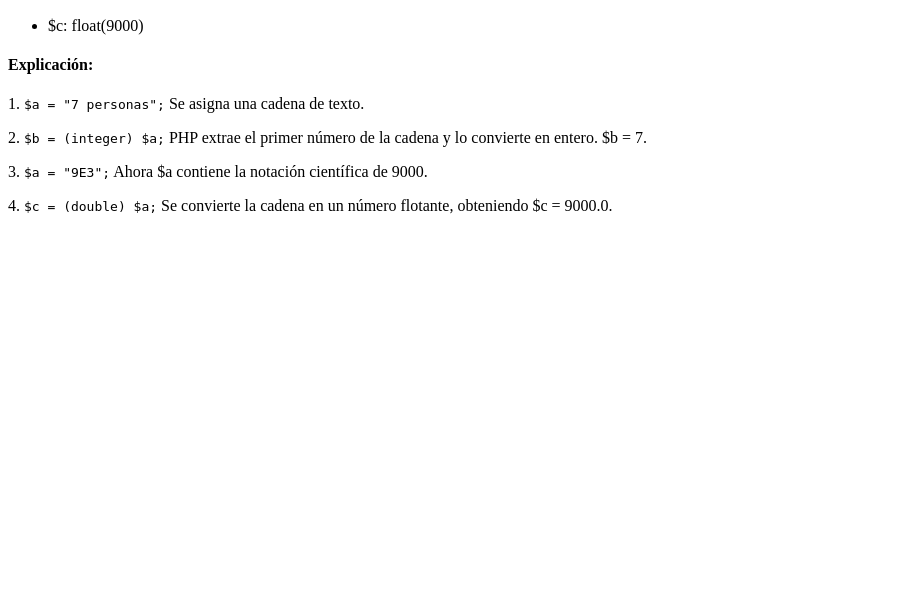
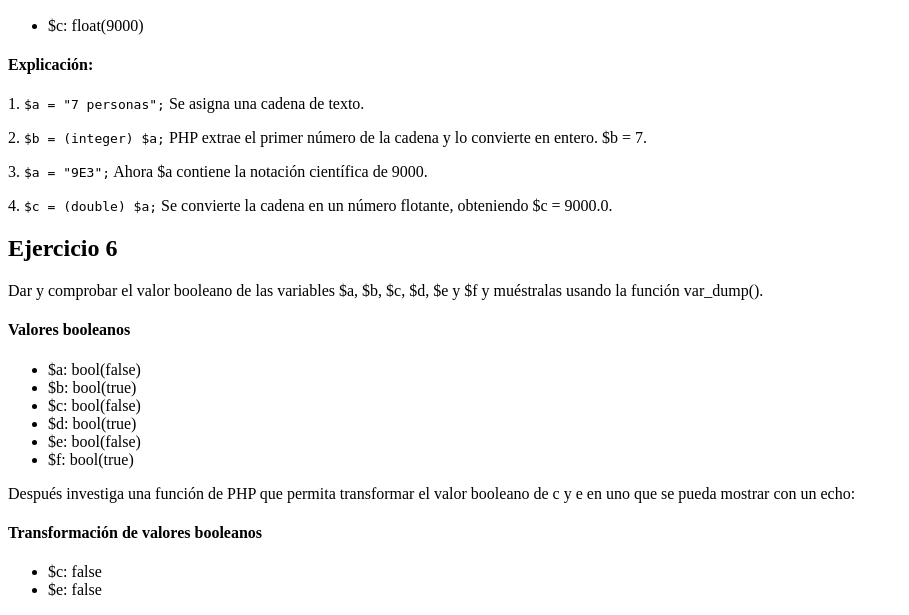
Before and after one commit to AlfredoRiveraaa/tecweb, a PHP site: page / in a window 1280 px wide. Shown: the part 2477-3092 px from the top of the page, without its empty margins (0-909 px from the left). Before the commit the page ends 2691 px from the top, so only its background shows below. Run offline with PHP 8.4, Linux system fonts and the light colour scheme.

Commit message:
Ejercicio 6 realizado en index.php

```diff
--- a/practicas/p04/index.php
+++ b/practicas/p04/index.php
@@ -176,5 +176,41 @@
         // Liberar variables
         unset($a, $b, $c);
     ?>
+
+    <!-- Ejercicio 6 -->
+    <h2>Ejercicio 6</h2>
+    <p>Dar y comprobar el valor booleano de las variables $a, $b, $c, $d, $e y $f y muéstralas usando la función var_dump().</p>
+    <?php
+        // Declaración de variables
+        $a = "0";       // Cadena "0"
+        $b = "TRUE";    // Cadena "TRUE"
+        $c = FALSE;     // Booleano falso
+        $d = ($a OR $b); // OR entre "0" (falso) y "TRUE" (verdadero) -> TRUE
+        $e = ($a AND $c); // AND entre "0" (falso) y FALSE (falso) -> FALSE
+        $f = ($a XOR $b); // XOR entre "0" (falso) y "TRUE" (verdadero) -> TRUE
+
+        // Mostrar valores con var_dump()
+        echo "<h4>Valores booleanos</h4>";
+        echo "<ul>";
+        echo "<li>\$a: "; var_dump((bool)$a); echo "</li>";
+        echo "<li>\$b: "; var_dump((bool)$b); echo "</li>";
+        echo "<li>\$c: "; var_dump((bool)$c); echo "</li>";
+        echo "<li>\$d: "; var_dump((bool)$d); echo "</li>";
+        echo "<li>\$e: "; var_dump((bool)$e); echo "</li>";
+        echo "<li>\$f: "; var_dump((bool)$f); echo "</li>";
+        echo "</ul>";
+
+        echo "<p>Después investiga una función de PHP que permita transformar el valor booleano de c y e en uno que se pueda mostrar con un echo:</p>";
+
+        // Transformar los valores booleanos en algo que se pueda mostrar con echo
+        echo "<h4>Transformación de valores booleanos</h4>";
+        echo "<ul>";
+        echo "<li>\$c: " . var_export($c, true) . "</li>";
+        echo "<li>\$e: " . var_export($e, true) . "</li>";
+        echo "</ul>";
+
+        // Liberar variables
+        unset($a, $b, $c, $d, $e, $f);
+    ?>
 </body>
 </html>
```
